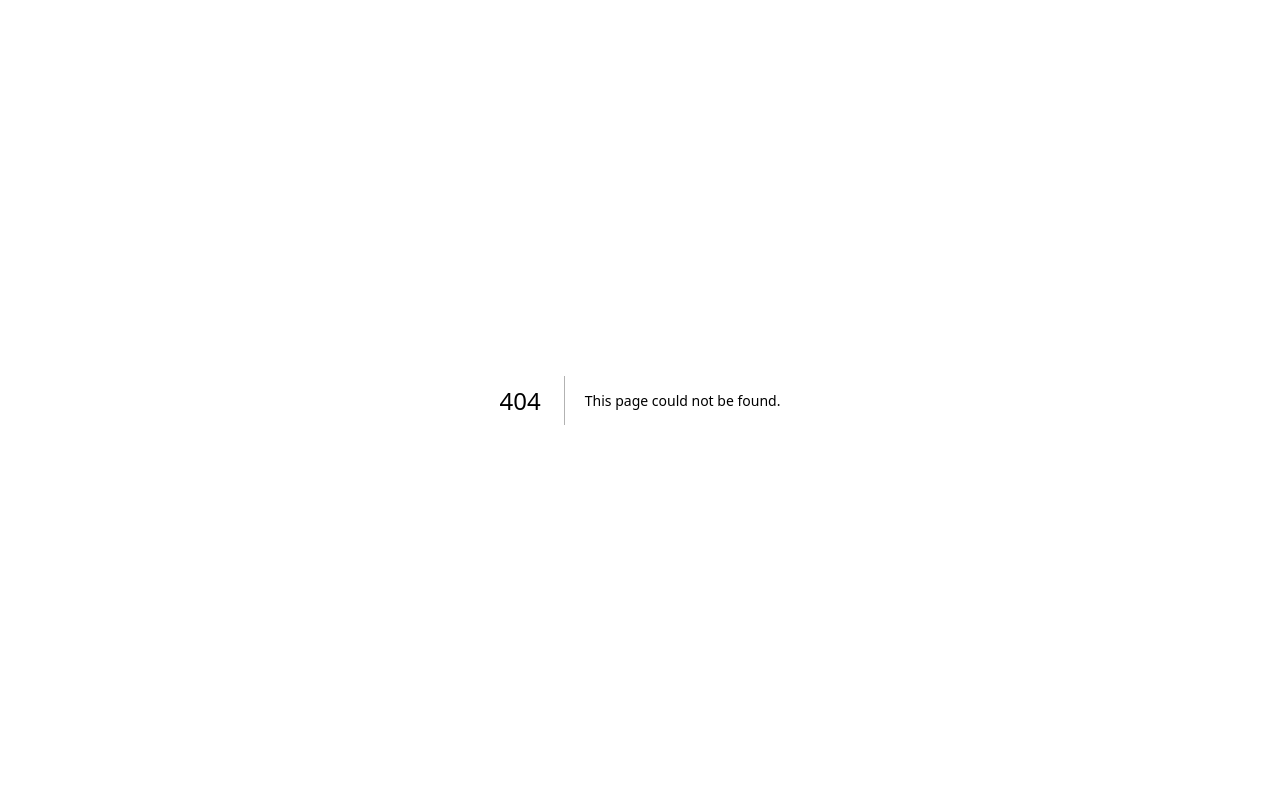
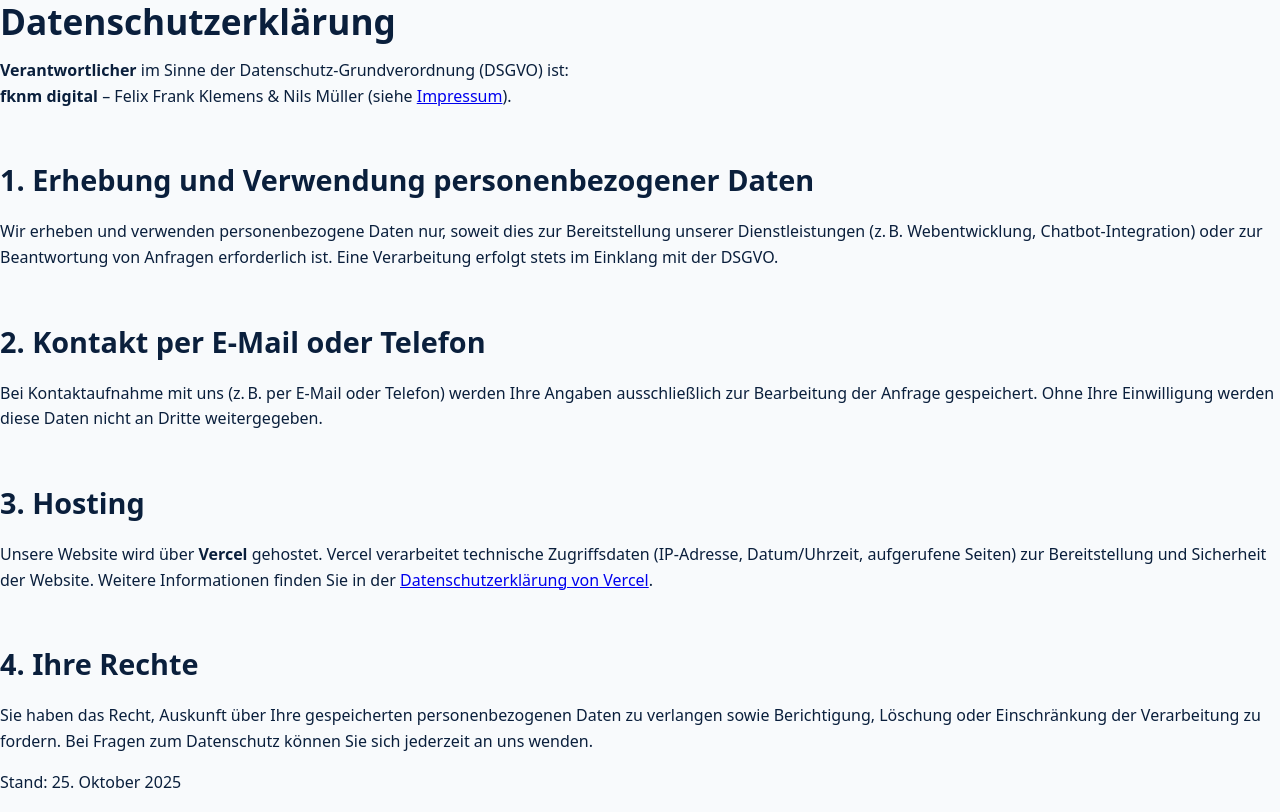
Before and after one commit to fknmdigital/fknm-digital, a Next.js app: page /datenschutz in a window 1280 px wide. Before the commit this address had no page. Built offline with nearby package versions, Linux system fonts and the light colour scheme.

Commit message:
Create page.jsx

```diff
--- /dev/null
+++ b/app/datenschutz/page.jsx
@@ -0,0 +1,24 @@
+export default function Datenschutz() {
+  return (
+    <div className="max-w-3xl mx-auto px-4 py-12">
+      <h1 className="text-3xl font-bold mb-6">Datenschutzerklärung</h1>
+
+      <p><strong>Verantwortlicher</strong> im Sinne der Datenschutz-Grundverordnung (DSGVO) ist:<br />
+      <strong>fknm digital</strong> – Felix Frank Klemens & Nils Müller (siehe <a href="/impressum" className="text-blue-600 hover:underline">Impressum</a>).</p>
+
+      <h2 className="text-xl font-semibold mt-6 mb-3">1. Erhebung und Verwendung personenbezogener Daten</h2>
+      <p>Wir erheben und verwenden personenbezogene Daten nur, soweit dies zur Bereitstellung unserer Dienstleistungen (z. B. Webentwicklung, Chatbot-Integration) oder zur Beantwortung von Anfragen erforderlich ist. Eine Verarbeitung erfolgt stets im Einklang mit der DSGVO.</p>
+
+      <h2 className="text-xl font-semibold mt-6 mb-3">2. Kontakt per E-Mail oder Telefon</h2>
+      <p>Bei Kontaktaufnahme mit uns (z. B. per E-Mail oder Telefon) werden Ihre Angaben ausschließlich zur Bearbeitung der Anfrage gespeichert. Ohne Ihre Einwilligung werden diese Daten nicht an Dritte weitergegeben.</p>
+
+      <h2 className="text-xl font-semibold mt-6 mb-3">3. Hosting</h2>
+      <p>Unsere Website wird über <strong>Vercel</strong> gehostet. Vercel verarbeitet technische Zugriffsdaten (IP-Adresse, Datum/Uhrzeit, aufgerufene Seiten) zur Bereitstellung und Sicherheit der Website. Weitere Informationen finden Sie in der <a href="https://vercel.com/legal/privacy-policy" target="_blank" rel="noopener noreferrer" className="text-blue-600 hover:underline">Datenschutzerklärung von Vercel</a>.</p>
+
+      <h2 className="text-xl font-semibold mt-6 mb-3">4. Ihre Rechte</h2>
+      <p>Sie haben das Recht, Auskunft über Ihre gespeicherten personenbezogenen Daten zu verlangen sowie Berichtigung, Löschung oder Einschränkung der Verarbeitung zu fordern. Bei Fragen zum Datenschutz können Sie sich jederzeit an uns wenden.</p>
+
+      <p className="mt-6 text-sm text-gray-600">Stand: 25. Oktober 2025</p>
+    </div>
+  );
+}
```
